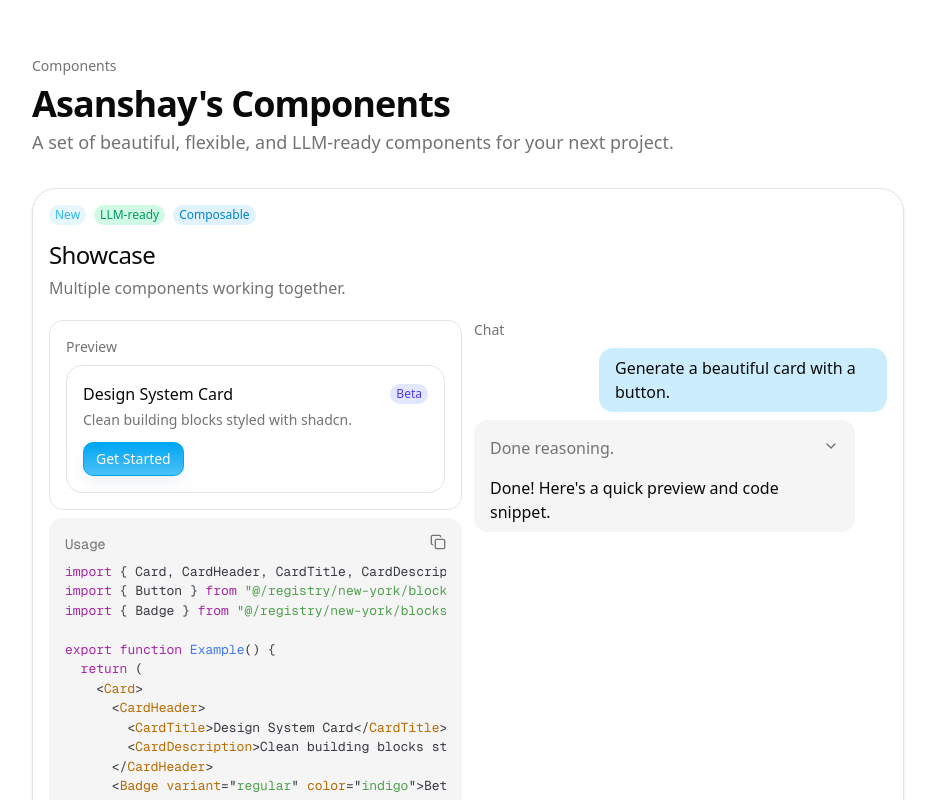
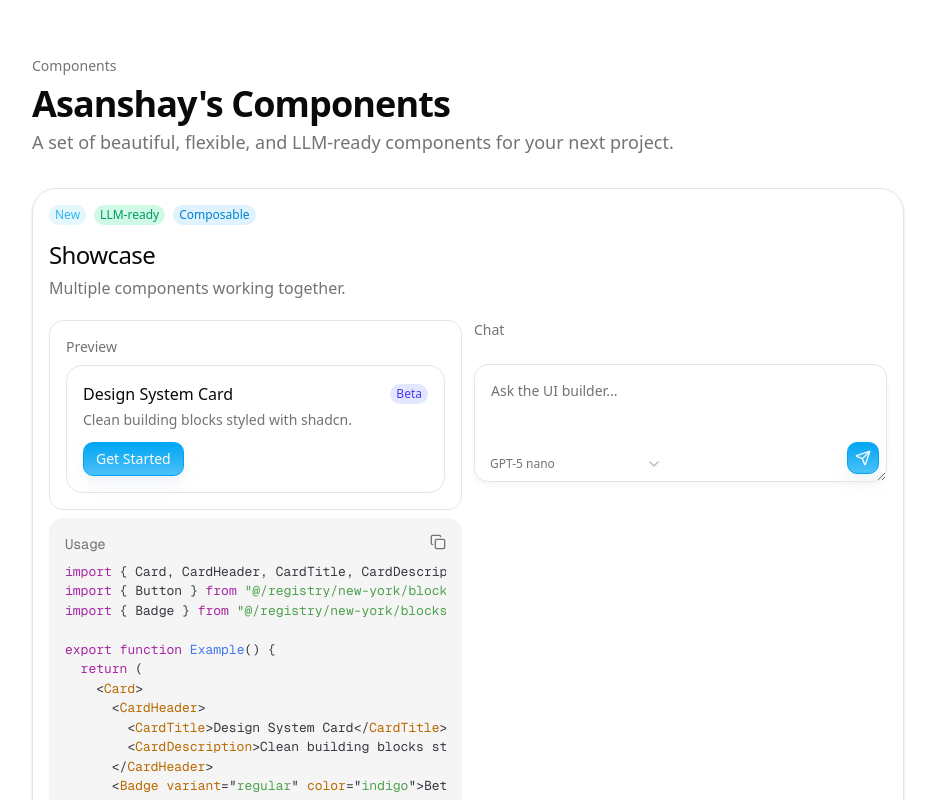
Before and after one commit to SuperAce100/design-system, a Next.js app: page / in a window 1280 px wide. Shown: the whole page, without its empty margins (60-995 px from the left). Built offline with nearby package versions, Linux system fonts and the light colour scheme.

Commit message:
Real chat

```diff
--- /dev/null
+++ b/app/api/chat/route.ts
@@ -0,0 +1,22 @@
+import { openai } from "@ai-sdk/openai";
+import { convertToModelMessages, streamText, UIMessage, stepCountIs } from "ai";
+
+// Allow streaming responses up to 30 seconds
+export const maxDuration = 30;
+
+export async function POST(req: Request) {
+  const { messages }: { messages: UIMessage[] } = await req.json();
+
+  const result = streamText({
+    model: openai("gpt-5-nano"),
+    messages: convertToModelMessages(messages),
+    providerOptions: {
+      openai: {
+        reasoningSummary: "auto",
+      },
+    },
+    stopWhen: stepCountIs(100),
+  });
+
+  return result.toUIMessageStreamResponse();
+}
--- a/app/page.tsx
+++ b/app/page.tsx
@@ -1,3 +1,4 @@
+"use client";
 import * as React from "react";
 import Link from "next/link";
 import ModeToggle from "@/components/ui/mode-toggle";
@@ -10,6 +11,8 @@ import { Badge } from "@/registry/new-york/blocks/badge/badge";
 import type { UIMessage } from "ai";
 import MotionBlurText from "@/registry/new-york/blocks/motion-blur-text/motion-blur-text";
 import Reveal from "@/registry/new-york/blocks/reveal/reveal";
+import ChatInput from "@/registry/new-york/blocks/chat-input/chat-input";
+import ShowcaseChat from "@/components/showcase-chat";
 
 const components = componentList;
 
@@ -24,24 +27,8 @@ export default function Home() {
     }, {} as Record<string, typeof components>);
   }, []);
 
-  const showcaseMessages: UIMessage[] = [
-    {
-      id: "u1",
-      role: "user",
-      parts: [{ type: "text", text: "Generate a beautiful card with a button." }],
-    },
-    {
-      id: "a1",
-      role: "assistant",
-      parts: [
-        { type: "reasoning", text: "I'll compose Card, Button and Badge." },
-        { type: "text", text: "Done! Here's a quick preview and code snippet." },
-      ],
-    },
-  ];
-
   return (
-    <div className="max-w-6xl mx-auto flex flex-col h-screen px-4 pt-8 gap-8">
+    <div className="max-w-6xl mx-auto flex flex-col h-screen px-4 pt-8 gap-8 overflow-y-auto">
       <header className="flex flex-col gap-2 px-3">
         <div className="text-sm text-muted-foreground mt-6">
           <Link href="/" className="hover:text-foreground transition-colors">
@@ -121,12 +108,7 @@ export function Example() {
                 />
               </Reveal>
               <Reveal index={2} className="flex flex-col gap-2">
-                <div className="text-sm text-muted-foreground">Chat</div>
-                <div className="flex flex-col gap-2">
-                  {showcaseMessages.map((m) => (
-                    <ChatMessage key={m.id} message={m} />
-                  ))}
-                </div>
+                <ShowcaseChat className="flex flex-col gap-2" defaultModel="gpt-5-nano" />
               </Reveal>
             </div>
           </Card>
--- /dev/null
+++ b/components/showcase-chat.tsx
@@ -0,0 +1,64 @@
+"use client";
+import * as React from "react";
+import ChatMessage from "@/registry/new-york/blocks/chat-message/chat-message";
+import ChatInput from "@/registry/new-york/blocks/chat-input/chat-input";
+import { useChat } from "@ai-sdk/react";
+import { DefaultChatTransport } from "ai";
+
+export default function ShowcaseChat({
+  defaultModel = "gpt-5-nano",
+  className,
+}: {
+  defaultModel?: string;
+  className?: string;
+}) {
+  const { messages, sendMessage, status } = useChat({
+    transport: new DefaultChatTransport({
+      api: "/api/chat",
+    }),
+  });
+
+  const [input, setInput] = React.useState<string>("");
+  const models = React.useMemo(
+    () => [
+      { id: "gpt-5-nano", name: "GPT-5 nano", description: "Reasoning-capable, efficient" },
+      { id: "gpt-4o-mini", name: "GPT-4o mini", description: "Fast and affordable" },
+    ],
+    []
+  );
+  const [model, setModel] = React.useState<string>(defaultModel || models[0]?.id);
+
+  const handleSubmit = (e: React.FormEvent<HTMLFormElement>) => {
+    e.preventDefault();
+    sendMessage({ text: input.trim() });
+    setInput("");
+  };
+
+  const handleInputChange = (e: React.ChangeEvent<HTMLTextAreaElement>) => {
+    setInput(e.target.value);
+  };
+
+  return (
+    <div className={className}>
+      <div className="text-sm text-muted-foreground">Chat</div>
+      <div className="flex flex-col gap-2">
+        {messages.map((m: any) => (
+          <ChatMessage key={m.id} message={m} />
+        ))}
+      </div>
+      <ChatInput
+        title=""
+        placeholder="Ask the UI builder..."
+        models={models}
+        allowFileUpload={false}
+        loading={status === "streaming"}
+        handleSubmit={handleSubmit}
+        handleInputChange={handleInputChange}
+        input={input}
+        className="mt-2"
+        model={model}
+        onModelChange={setModel}
+      />
+    </div>
+  );
+}
--- a/package.json
+++ b/package.json
@@ -10,6 +10,9 @@
     "registry:build": "shadcn build"
   },
   "dependencies": {
+    "@ai-sdk/openai": "^2.0.23",
+    "@ai-sdk/react": "^2.0.28",
+    "@nanostores/react": "github:ai/react",
     "@radix-ui/react-accordion": "^1.2.12",
     "@radix-ui/react-dropdown-menu": "^2.1.15",
     "@radix-ui/react-label": "^2.1.4",
```
Also changed, not shown: 1 other file (tests, documents, lock files or other folders).
